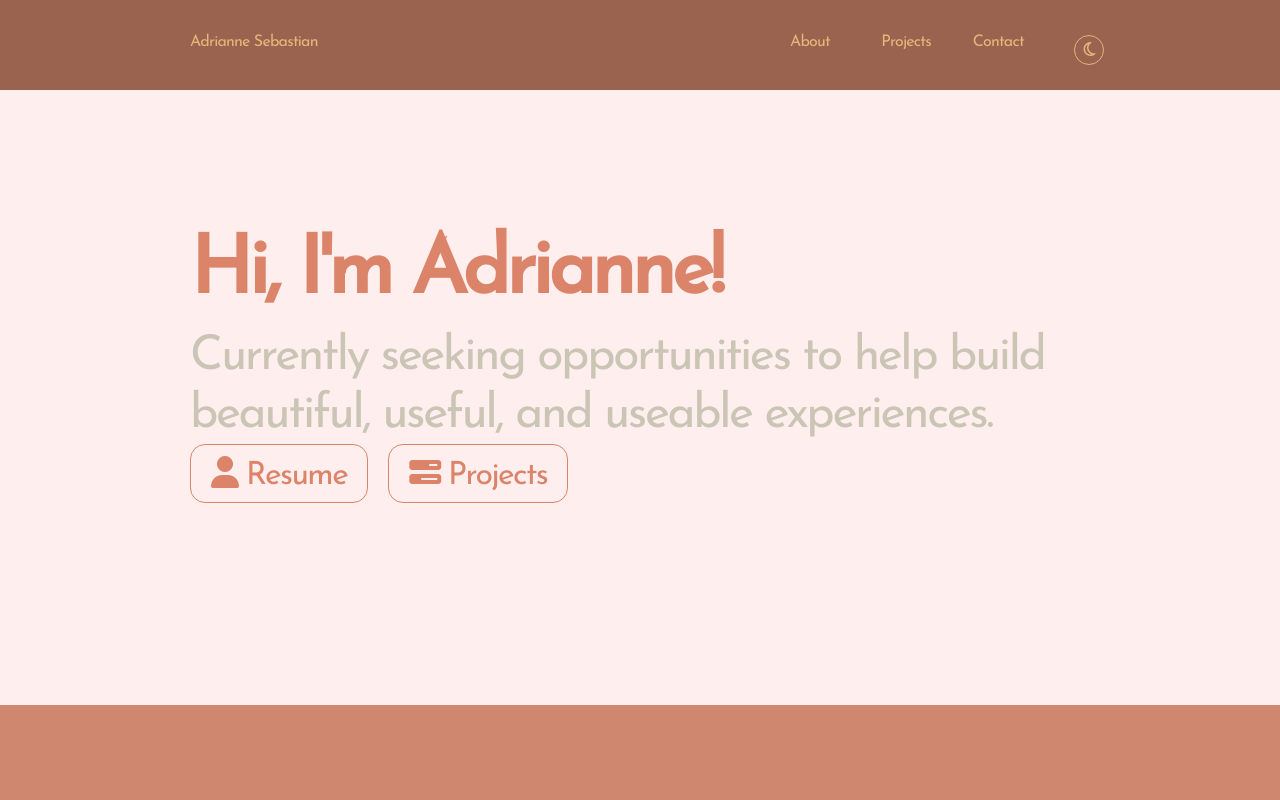
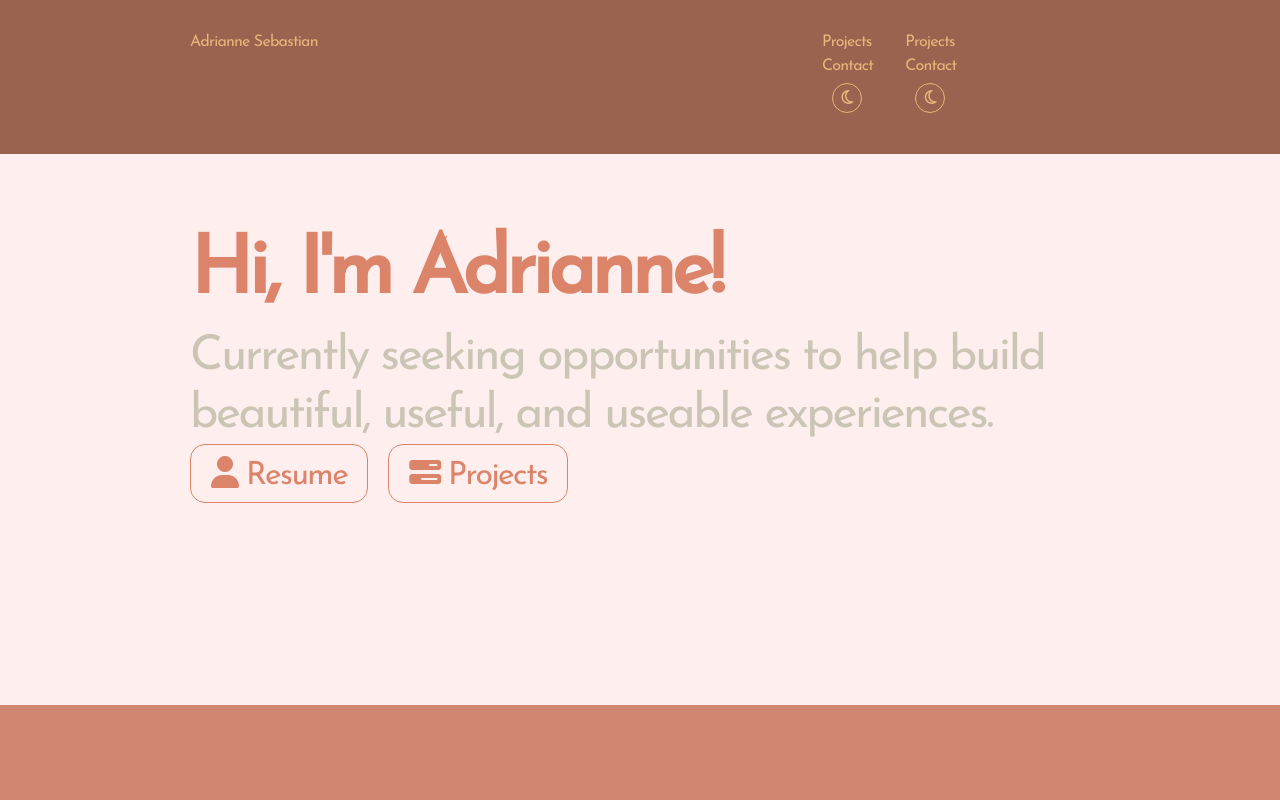
Before and after one commit to arcsbstn/arcsbstn.github.io, a React (Create React App) app: page / in a window 1280 px wide. Shown: the top 800 px of the page. Built offline with nearby package versions, Linux system fonts and the light colour scheme.

Commit message:
isolate MobNav and WebNav components

```diff
--- /dev/null
+++ b/src/components/nav/MobNav.js
@@ -0,0 +1,10 @@
+import '../../styles/Navbar.scss'
+import NavLinks from './NavLinks'
+
+export default function MobNav() {
+  return (
+    <nav className='Nav__mobNav'>
+      <NavLinks />
+    </nav>
+  )
+}
--- a/src/components/nav/Navbar.js
+++ b/src/components/nav/Navbar.js
@@ -2,21 +2,14 @@ import '../../styles/General.scss'
 import '../../styles/Navbar.scss'
 import React, { useContext } from 'react'
 import { ThemeContext } from '../../contexts/theme'
+import MobNav from './MobNav'
+import WebNav from './WebNav'
 
 export default function Navbar() {
-  const [{ theme, isDark }, toggleTheme] = useContext(ThemeContext)
+  const [{ theme }] = useContext(ThemeContext)
   const stripStyle = {
     backgroundColor: theme.stripBg,
     color: theme.stripText
-  }
-  let toggleIcon = isDark ? 'fa fa-sun-o' : 'fa fa-moon-o'
-  const toggleIconStyle = {
-    color: theme.stripText,
-    border: `1px solid ${theme.stripText}`,
-    borderRadius: '100%',
-    paddingTop: '5px',
-    width: '30px',
-    height: '30px'
   }
 
   return (
@@ -26,14 +19,10 @@ export default function Navbar() {
       <div className='General__wrapper'>
         <div className='Navbar__wrapper'>
           <div className='Navbar__logo'>Adrianne Sebastian</div>
-          <ul className='Navbar__links'>
-            <li>About</li>
-            <li>Projects</li>
-            <li>Contact</li>
-            <button onClick={toggleTheme}>
-              <i className={toggleIcon} aria-hidden='true' style={toggleIconStyle} />
-            </button>
-          </ul>
+          <div className='Navbar__links'>
+            <MobNav />
+            <WebNav />
+          </div>
         </div>
       </div>
     </nav>
--- /dev/null
+++ b/src/components/nav/WebNav.js
@@ -0,0 +1,10 @@
+import '../../styles/Navbar.scss'
+import NavLinks from './NavLinks'
+
+export default function WebNav() {
+  return (
+    <nav className='Navbar__webNav'>
+      <NavLinks/>
+    </nav>
+   )
+}
```
